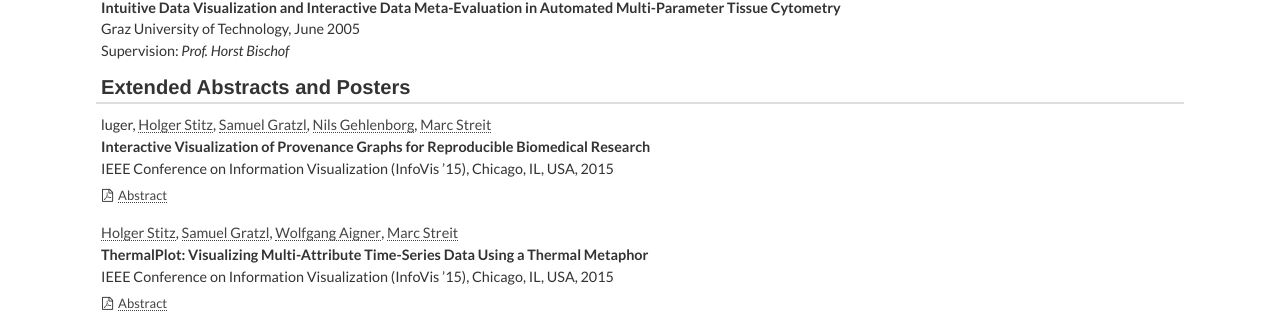
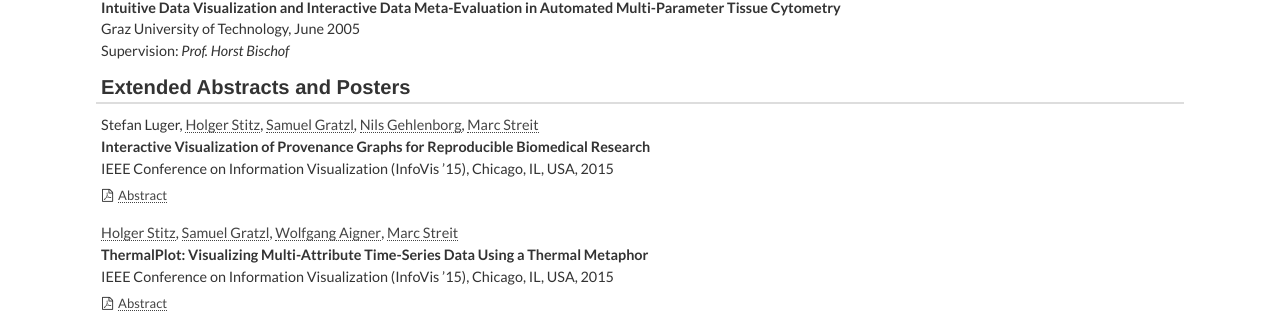
Before and after one commit to mstreit/mstreit.github.io, a Jekyll site: the page built from publications.md, in a window 1280 px wide and 900 px high, scrolled down 4439 px. Shown: the part 144-457 px from the top of the window. Built offline with Jekyll 4.4.1, drawn with Linux system fonts in a browser that asks for light colours; nearby versions of some CDN libraries; some web fonts are replaced.

```diff
--- a/_data/posters.yml
+++ b/_data/posters.yml
@@ -1,5 +1,5 @@
 - authors:
-  - luger
+  - Stefan Luger
   - stitz
   - gratzl
   - gehlenborg
```
